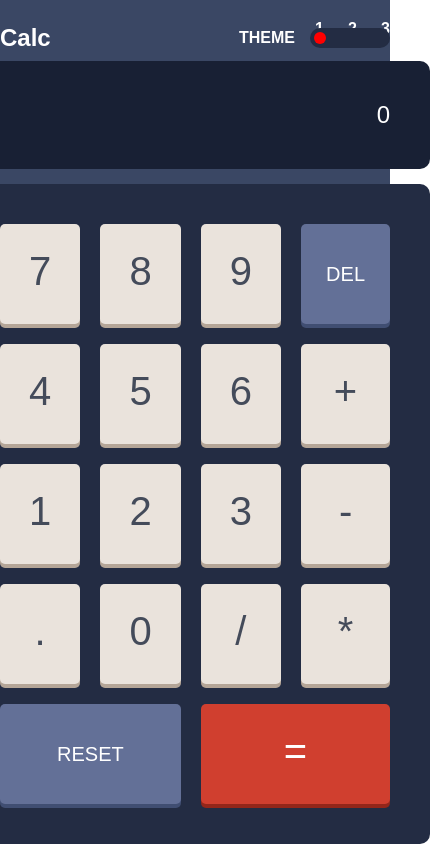
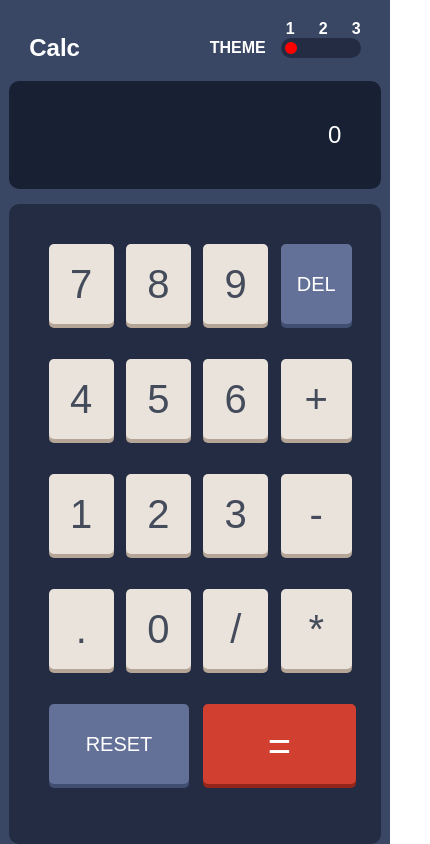
Before and after one commit to Sanchez9aa/calculatorapp, a React (Create React App) app: page / in a window 390 px wide. Shown: the whole page, 430 px wide, since content can reach past the window. Built offline with nearby package versions, Linux system fonts and the light colour scheme.

Commit message:
added media querys to make it responsive

```diff
--- a/src/style/buttons.style.js
+++ b/src/style/buttons.style.js
@@ -11,6 +11,10 @@ export const StyledButtonsWrapper = styled.div`
   max-width: 400px;
   border-radius: 10px;
   transition: .5s linear;
+  @media screen and (max-width: 480px){
+    width: 75%;
+    grid-gap: 15px
+  }
 `
 
 export const StyledButton = styled.span`
@@ -26,6 +30,14 @@ export const StyledButton = styled.span`
     grid-column: -1 / 3;
   }
   transition: .5s linear;
+  display: flex;
+  align-items: center;
+  justify-content: center;
+  @media screen and (max-width: 480px){
+    padding: 20px;
+    height: 40%;
+    width: 40%;
+  }
 `
 export const StyledButtonDark = styled.span`
   padding: 25px;
@@ -43,6 +55,14 @@ export const StyledButtonDark = styled.span`
     grid-column: 1 / 3;
   }
   transition: .5s linear;
+  @media screen and (max-width: 480px){
+    padding: 20px;
+    height: 40%;
+    width: 40%;
+    &:nth-last-child(2){
+    width: 72%;
+  }
+  }
 `
 
 export const StyledEqualButton = styled.span`
@@ -58,6 +78,14 @@ export const StyledEqualButton = styled.span`
     grid-column: -1 / 3;
   }
   transition: .5s linear;
+  @media screen and (max-width: 480px){
+    padding: 20px;
+    height: 40%;
+    width: 40%;
+    &:nth-last-child(1){
+      width: 72%;
+    }
+  }
 `
 
 export const StyledHiddenVissibility = styled.h1`
--- a/src/style/header.style.js
+++ b/src/style/header.style.js
@@ -8,6 +8,10 @@ export const StyledHeader = styled.header`
   max-width: 480px;
   width: 100%;
   padding-top: 15px;
+
+  @media screen and (max-width: 480px){
+    width: 85%;
+  }
 `
 
 export const StyledLetter = styled.span`
--- a/src/style/screen.style.js
+++ b/src/style/screen.style.js
@@ -10,6 +10,9 @@ export const StyledScreen = styled.div`
   justify-content: flex-end;
   margin-bottom: 15px;
   transition: .5s linear;
+  @media screen and (max-width: 480px){
+    width: 75%;
+  }
 `
 
 export const StyledResult = styled.span`
```
